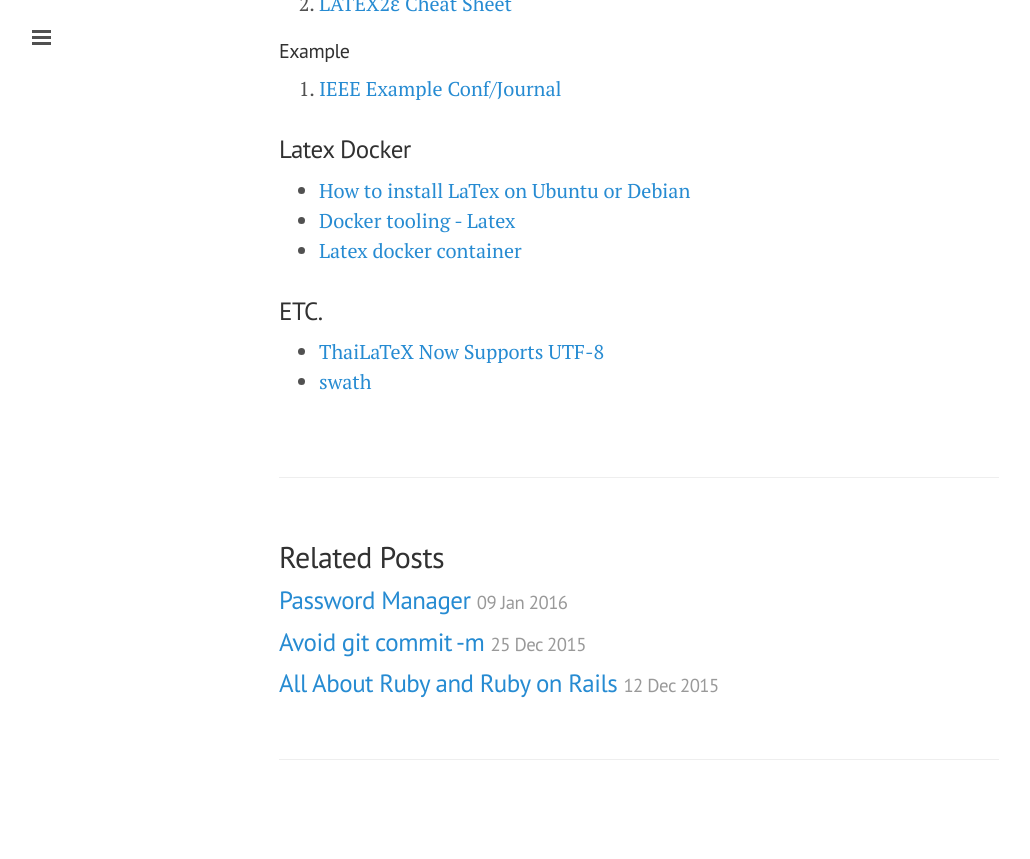
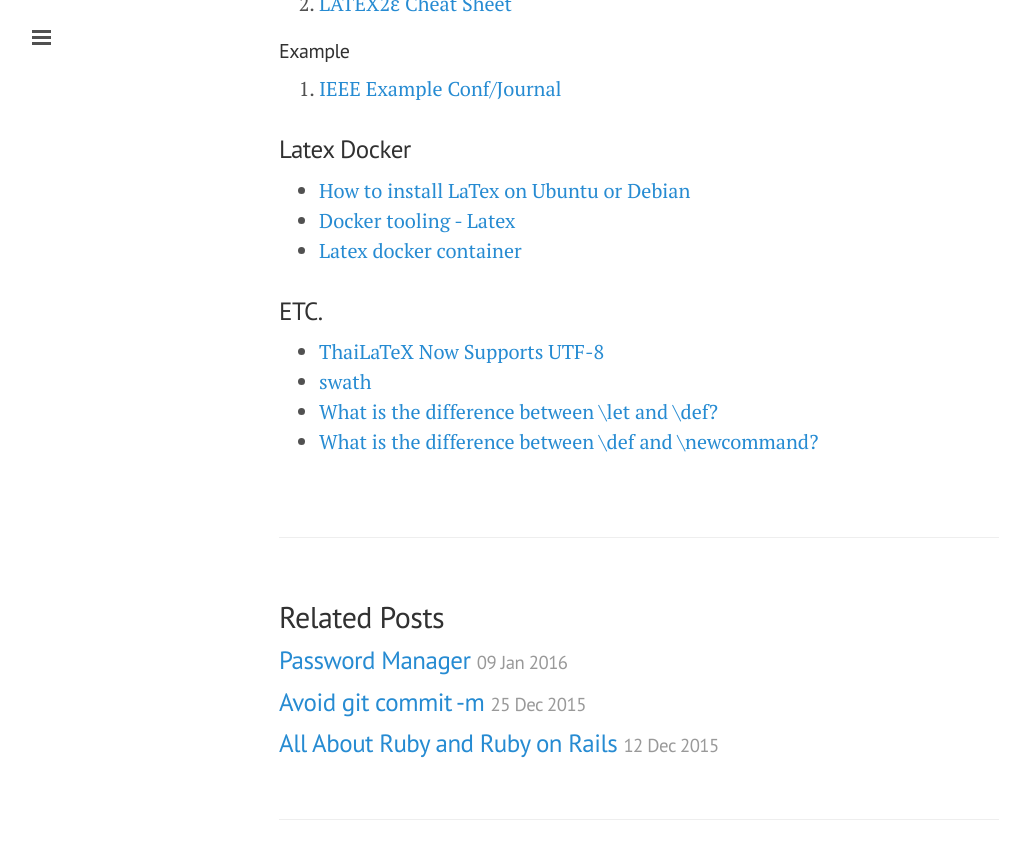
Before and after one commit to ibotdotout/ibotdotout.github.io, a Jekyll site: the page built from _posts/2015-02-07-latex.md, in a window 1280 px wide and 900 px high, scrolled down 5234 px. Shown: the top 859 px of the window, without its empty margins (1-1031 px from the left). Built offline with Jekyll 4.4.1, drawn with Linux system fonts in a browser that asks for light colours; nearby versions of some CDN libraries; Markdown is read by kramdown in place of the engine named in the settings; comment, search, counter and statistics services are not loaded.

Commit message:
Add def vs let vs newcommand latex

```diff
--- a/_posts/2015-02-07-latex.md
+++ b/_posts/2015-02-07-latex.md
@@ -213,3 +213,5 @@ in LaTeX](http://heather.cs.ucdavis.edu/~matloff/beamer.html)
 ### ETC.
 * [ThaiLaTeX Now Supports UTF-8](http://thep.blogspot.com/2009/07/thailatex-now-supports-utf-8.html)
 * [swath](http://thep.blogspot.com/2014/09/swath-053.html)
+* [What is the difference between \let and \def?](http://tex.stackexchange.com/questions/258/what-is-the-difference-between-let-and-def)
+* [What is the difference between \def and \newcommand?](http://tex.stackexchange.com/questions/655/what-is-the-difference-between-def-and-newcommand)
```
